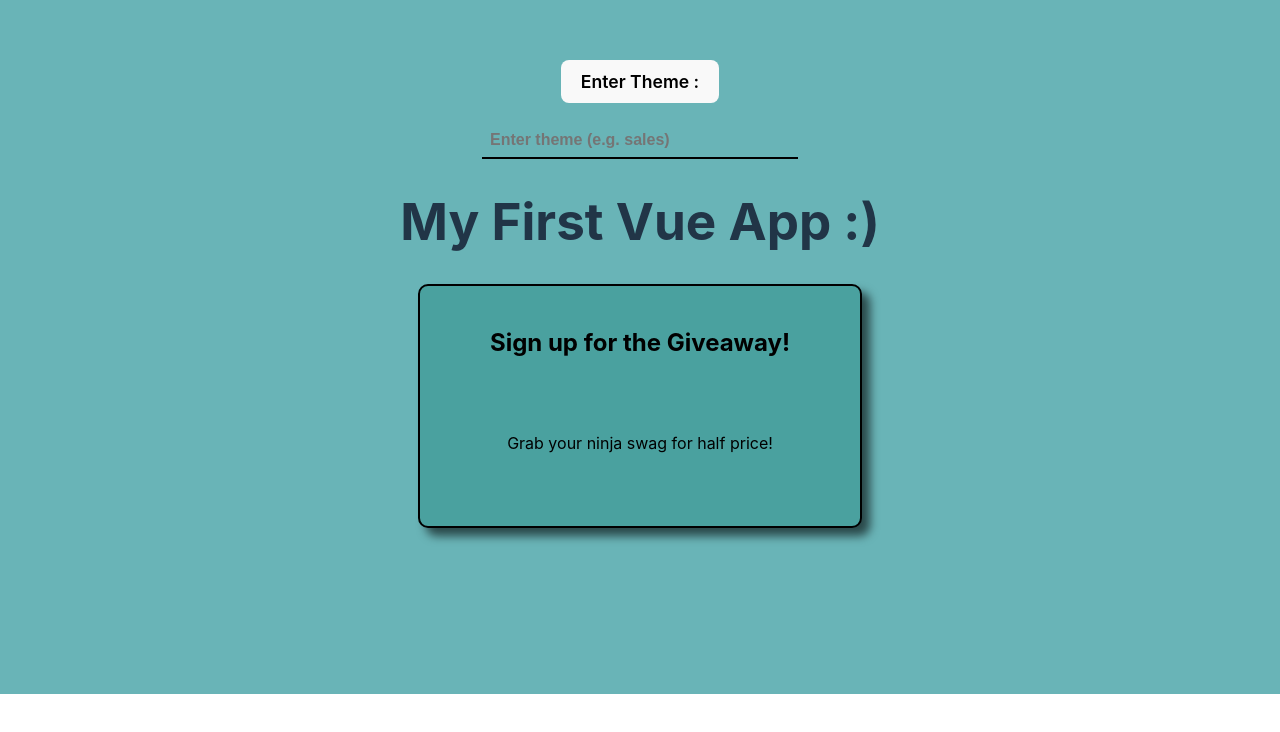
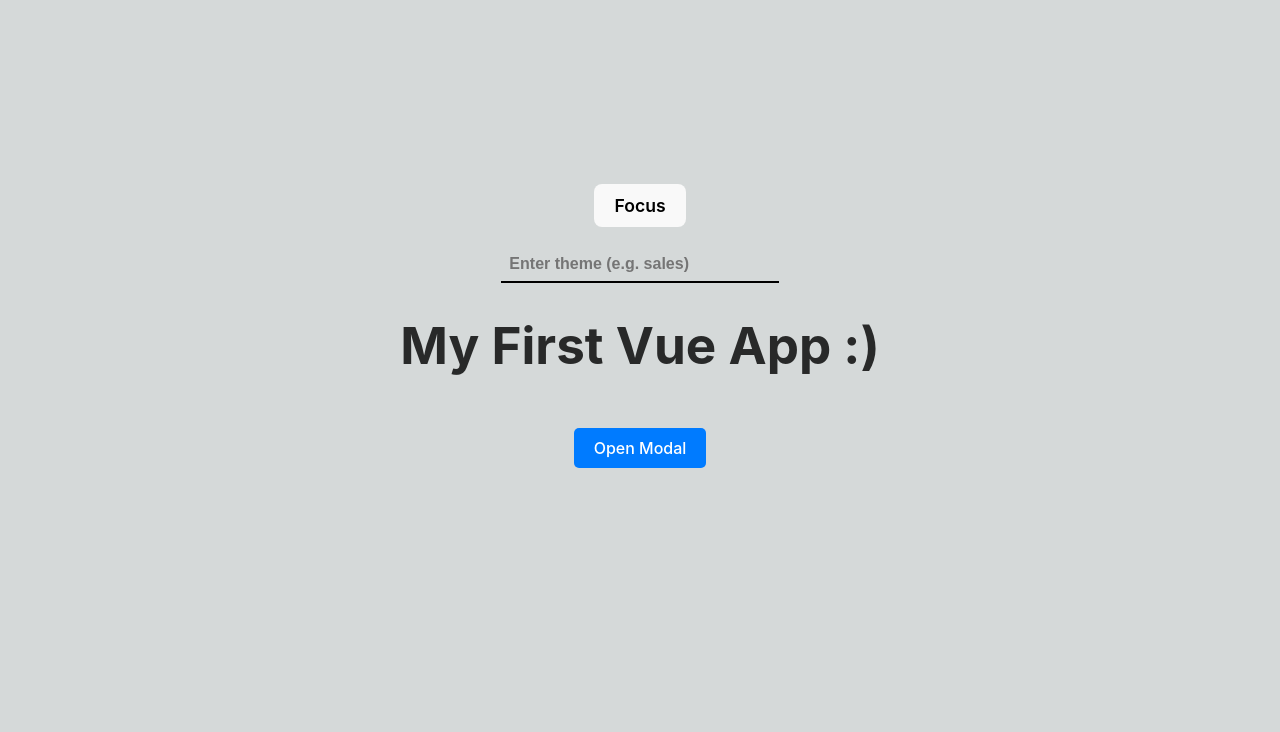
Before and after one commit to anushka9540/Vue-JS, a Vue app: page / in a window 1280 px wide. Shown: the part 106-838 px from the top of the page. Before the commit the page ends 800 px from the top, so only its background shows below. Built offline with nearby package versions, Linux system fonts and the light colour scheme.

Commit message:
modal popup done

```diff
--- a/src/App.vue
+++ b/src/App.vue
@@ -4,6 +4,7 @@ import ModalProject from './components/ModalProject.vue';
 
 const themes = ref('');
 const inputField = ref(null);
+const showModal = ref(false);
 
 function focusInputField() {
   if (inputField.value) {
@@ -15,44 +16,70 @@ function preventDirectFocus(event) {
   event.preventDefault();
 }
 
+function openModal() {
+  showModal.value = true;
+}
+
+function closeModal() {
+  showModal.value = false;
+}
 </script>
 
 <template>
-  <div class="container">
+  <div class="app-wrapper">
+    <div class="app-container" :class="{ 'blur-background': showModal }">
+      <div class="input-group">
+        <button @click="focusInputField"><label>Focus</label></button>
+        <input
+          type="text"
+          v-model="themes"
+          placeholder="Enter theme (e.g. sales)"
+          ref="inputField"
+          @mousedown="preventDirectFocus"
+        />
+      </div>
 
-    <div class="input-group">
-      <button @click="focusInputField"><label>Enter Theme :</label></button>
-      <input type="text" v-model="themes" placeholder="Enter theme (e.g. sales)" ref="inputField"  @mousedown="preventDirectFocus"/>
+      <h1>My First Vue App :)</h1>
+
+      <button @click="openModal" class="open-modal">Open Modal</button>
     </div>
 
-    <h1>My First Vue App :)</h1>
-
     <ModalProject
+      v-if="showModal"
       modalTitle="Sign up for the Giveaway!"
       modalContent="Grab your ninja swag for half price!"
       :theme="themes"
+      @close="closeModal"
     />
   </div>
 </template>
 
 <style>
-.container {
+.app-wrapper {
+  position: relative;
+  width: 100%;
+  height: 100vh;
+  display: flex;
+  align-items: center;
+  justify-content: center;
+  flex-direction: column;
+}
+
+.app-container {
   display: flex;
   flex-direction: column;
   align-items: center;
   justify-content: center;
   text-align: center;
   padding: 20px;
+  width: 100%;
+  height: 100%;
+  transition: filter 0.3s ease-in-out;
 }
 
-
-/* .input-group {
-  display: flex;
-  flex-direction: column;
-  align-items: center;
-  margin-bottom: 15px;
-  width: 100%;
-} */
+.blur-background {
+  filter: blur(5px);
+}
 
 label {
   color: black;
@@ -72,13 +99,25 @@ input {
   font-weight: 600;
   font-size: 1rem;
   margin-top: 20px;
-
 }
 
+h1 {
+  color: #000000cf;
+}
 
 body {
-  background-color: rgb(105, 180, 183);
+  background-color: rgb(213, 217, 217);
   margin: 0;
+}
+
+.open-modal {
+  margin-top: 20px;
+  padding: 10px 20px;
+  background-color: #007bff;
+  color: white;
+  border: none;
+  border-radius: 5px;
+  cursor: pointer;
 }
 
 @media screen and (max-width: 600px) {
--- a/src/components/ModalProject.vue
+++ b/src/components/ModalProject.vue
@@ -1,59 +1,71 @@
 <template>
+    <div class="modal-overlay" @click.self="$emit('close')">
       <div class="modal-box" :class="themeClass">
+        <div class="modal-header">
           <h2>{{ modalTitle }}</h2>
+        </div>
+        <div class="modal-body">
           <p>{{ modalContent }}</p>
+        </div>
+      </div>
     </div>
   </template>
 
-<script>
-export default {
-    name: 'ModalProject',
-    props: {
+  <script setup>
+  import { computed } from 'vue';
+
+  const props = defineProps({
     modalTitle: String,
     modalContent: String,
     theme: String
-    },
-    computed: {
-        themeClass() {
-            return this.theme === 'sales' ? 'sales-theme' : 'default-theme';
-        }
-    }
-}
+  });
+
+  const themeClass = computed(() => {
+    return props.theme === 'sales' ? 'sales-theme' : 'default-theme';
+  });
   </script>
 
   <style scoped>
+  .modal-overlay {
+    position: fixed;
+    top: 0;
+    left: 0;
+    width: 100%;
+    height: 100%;
+    background: rgba(0, 0, 0, 0.5);
+    display: flex;
+    justify-content: center;
+    align-items: center;
+  }
+
   .modal-box {
     height: 200px;
     width: 90%;
     max-width: 400px;
-    border-radius: 10px;
+    border-radius: 20px;
     box-shadow: 8px 8px 10px rgba(0, 0, 0, 0.6);
     padding: 20px;
     text-align: center;
     transition: all 0.3s ease-in-out;
+    background: white;
+    z-index: 10;
   }
 
-
   .default-theme {
-    border: 2px solid;
-    background-color: #4aa19f;
-    color: black;
+    background-color: #ffffff;
+    color: rgb(21, 131, 139);
   }
 
-
   .sales-theme {
-    border: 3px solid rgb(125, 196, 223);
-    background-color: rgb(25, 85, 120);
-    color: yellow;
+    border: none;
+    background-color: rgb(203, 33, 33);
+    color: #ffffff;
   }
 
-
-p {
-    position: relative;
-    top: 50px;
+  .modal-body {
+    margin-top: 20px;
     font-size: 1rem;
   }
-
 
   @media screen and (max-width: 600px) {
     .modal-box {
@@ -66,7 +78,7 @@ p {
     }
     p {
       font-size: 0.9rem;
-        top: 30px;
+      margin-top: 15px;
     }
   }
   </style>
```
Lines whose indentation alone changed are shown as unchanged.
